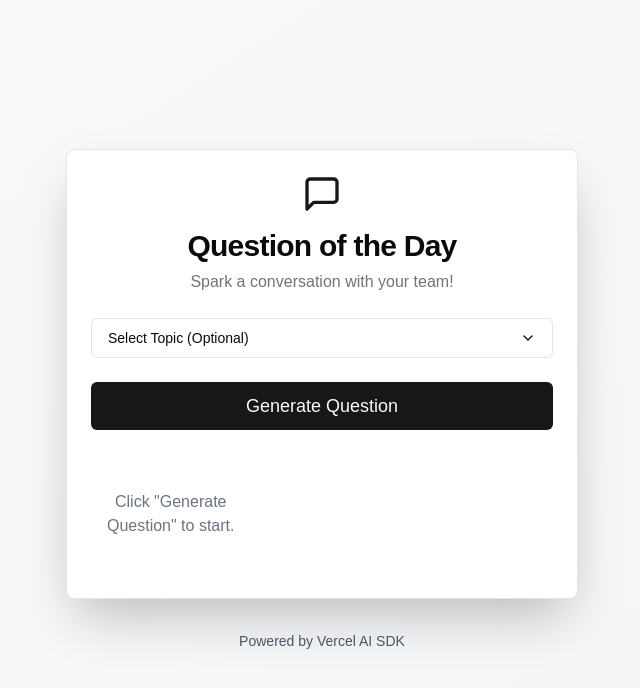
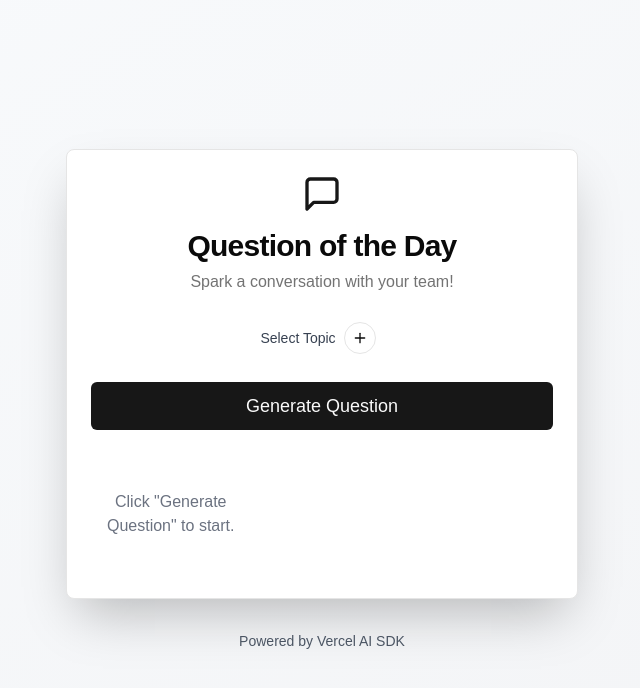
Before and after one commit to BNasraoui/qotd, a Next.js app: page / in a window 1280 px wide. Shown: the top 688 px of the page, without its empty margins (318-958 px from the left). Built offline with nearby package versions, Linux system fonts and the light colour scheme.

Commit message:
feat: expand topic selector with "+" button and animation
Add horizontal expanding input and animate "+" icon to "X".

#VERCEL_SKIP

Co-authored-by: null <81005232+BNasraoui@users.noreply.github.com>

```diff
--- a/app/page.tsx
+++ b/app/page.tsx
@@ -1,10 +1,10 @@
 "use client"
 
-import { useState, useEffect } from "react"
+import { useState, useEffect, useRef } from "react"
 import { Button } from "@/components/ui/button"
 import { Input } from "@/components/ui/input"
 import { Card, CardContent, CardHeader, CardTitle, CardDescription } from "@/components/ui/card"
-import { Loader2, RefreshCw, MessageSquareIcon as MessageSquareQuestion, ChevronDown, ChevronUp } from "lucide-react"
+import { Loader2, RefreshCw, MessageSquareIcon as MessageSquareQuestion, Plus } from "lucide-react"
 
 export default function QuestionPage() {
   const [topic, setTopic] = useState<string>("")
@@ -13,6 +13,18 @@ export default function QuestionPage() {
   const [questionToDisplay, setQuestionToDisplay] = useState<string | null>(null)
   const [isLoading, setIsLoading] = useState<boolean>(false)
   const [error, setError] = useState<string | null>(null)
+
+  const topicInputRef = useRef<HTMLInputElement>(null)
+
+  useEffect(() => {
+    if (isTopicInputVisible && topicInputRef.current) {
+      // Delay focus slightly to allow for CSS transition to complete
+      const timer = setTimeout(() => {
+        topicInputRef.current?.focus()
+      }, 350) // Adjust timing if your transition duration changes
+      return () => clearTimeout(timer)
+    }
+  }, [isTopicInputVisible])
 
   const fetchQuestion = async () => {
     setIsLoading(true)
@@ -84,28 +96,39 @@ export default function QuestionPage() {
           <CardDescription className="text-md">Spark a conversation with your team!</CardDescription>
         </CardHeader>
         <CardContent className="space-y-6">
-          <div className="space-y-2">
+          <div className="flex items-center justify-center w-full space-x-2">
+            <span className="text-sm font-medium text-gray-700 dark:text-gray-300 whitespace-nowrap">Select Topic</span>
             <Button
               variant="outline"
-              onClick={() => setIsTopicInputVisible(!isTopicInputVisible)}
-              className="w-full flex items-center justify-between"
+              size="icon"
+              className="rounded-full h-8 w-8 flex-shrink-0"
+              onClick={() => {
+                setIsTopicInputVisible(!isTopicInputVisible)
+              }}
               aria-expanded={isTopicInputVisible}
+              aria-label={isTopicInputVisible ? "Hide topic input" : "Show topic input"}
             >
-              <span>{isTopicInputVisible ? "Hide Topic Input" : "Select Topic (Optional)"}</span>
-              {isTopicInputVisible ? <ChevronUp className="h-4 w-4" /> : <ChevronDown className="h-4 w-4" />}
+              <Plus
+                className={`h-4 w-4 transition-transform duration-300 ease-in-out ${
+                  isTopicInputVisible ? "rotate-45" : "rotate-0"
+                }`}
+              />
             </Button>
-            {isTopicInputVisible && (
-              <div className="transition-all duration-300 ease-in-out">
+            <div
+              className={`flex-grow transition-all duration-300 ease-in-out overflow-hidden flex items-center ${
+                isTopicInputVisible ? "max-w-xs opacity-100 ml-1" : "max-w-0 opacity-0"
+              }`}
+            >
               <Input
+                ref={topicInputRef}
                 type="text"
-                  placeholder="E.g., 'teamwork', 'future tech'"
+                placeholder="E.g., 'teamwork'"
                 value={topic}
                 onChange={(e) => setTopic(e.target.value)}
-                  className="w-full mt-2"
+                className="w-full h-10" // Ensure input has a defined height for smooth transition
                 aria-label="Question topic"
               />
             </div>
-            )}
           </div>
 
           <Button onClick={handleGeneratePress} disabled={isLoading} className="w-full text-lg py-6" size="lg">
```
Also changed, not shown: 1 other file (tests, documents, lock files or other folders). Lines whose indentation alone changed are shown as unchanged.
